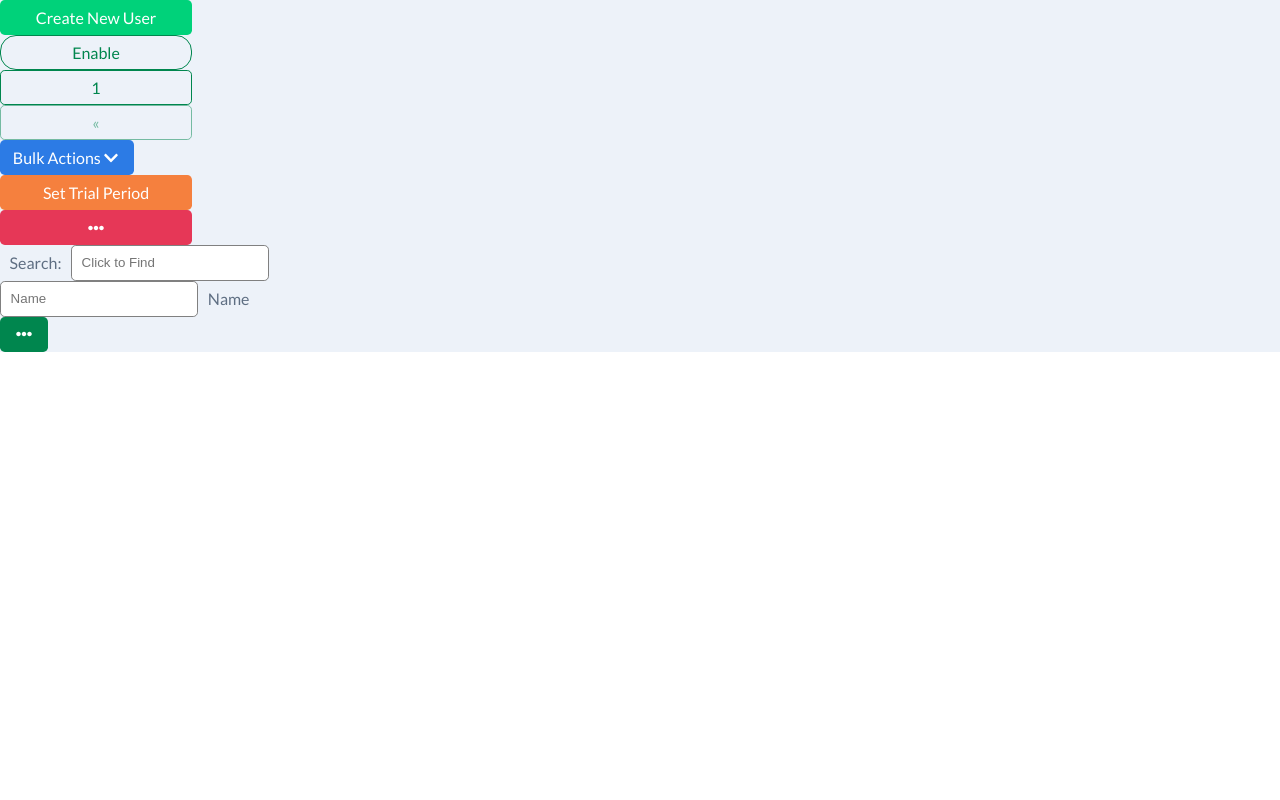
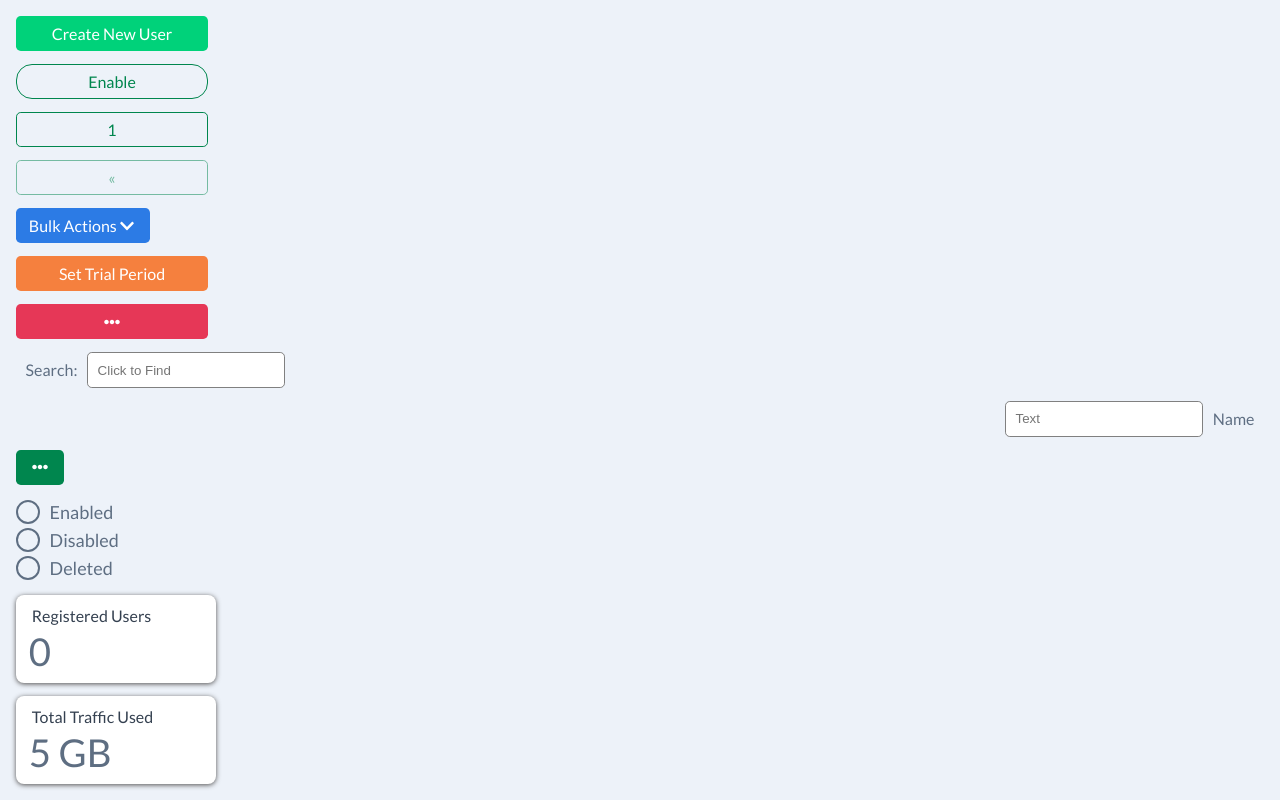
Before and after one commit to darkraisondetre/foxradar-admin-panel, a React app: page / in a window 1280 px wide. Built offline with nearby package versions, Linux system fonts and the light colour scheme.

Commit message:
radio, statistic block

```diff
--- a/src/js/components/Input.jsx
+++ b/src/js/components/Input.jsx
@@ -2,14 +2,13 @@ import React from 'react';
 import api from '../api';
 
 export default class Input extends React.Component {
-
   constructor(props) {
     super(props);
     this.state = { value: '' };
   }
 
   static defaultProps = {
-    placeholder: "",
+    placeholder: "Text",
     className: "",
   }
 
@@ -17,14 +16,8 @@ export default class Input extends React.Component {
     this.setState({ value: event.target.value });
   }
 
-  handleSubmit = (event) => {
-    console.log('Отправленное имя: ' + this.state.value);
-    event.preventDefault();
-  }
-
   render() {
     return (
-      <div className="container">
       <div
         className={api.setClasses(
           ["input-container", this.props.className],
@@ -34,7 +27,6 @@ export default class Input extends React.Component {
         <input type="text" placeholder={this.props.placeholder} value={this.state.value}
           onChange={this.handleChange} className="input br-3" />
       </div>
-      </div>
     );
   }
 }
--- /dev/null
+++ b/src/js/components/radio.jsx
@@ -0,0 +1,44 @@
+import React from 'react';
+import api from '../api';
+
+export default class Radio extends React.Component {
+  constructor() {
+    super();
+    this.state = {
+      clickedItem: null,
+      isToggleOn: false
+    };
+  }
+
+  static defaultProps = {
+    className: ""
+  }
+
+  changeChose = (clickedId) => {
+    this.setState({
+      isToggleOn: !this.state.isToggleOn,
+      clickedItem: clickedId
+    });
+    console.log(clickedId);
+  }
+
+  render() {
+    return (
+      <div>
+        {this.props.radioItems.map((item, index) => {
+          return <div
+            className="radio__button"
+            key={index}
+            value={index}>
+            <div
+              className={api.setClasses(
+                ["radio",  this.state.clickedItem === index ? "selected" : ""]
+              )}
+              onClick={() => this.changeChose(index)}></div>
+            <div className="radio__title">{item.title}</div>
+          </div>
+        })}
+      </div>
+    );
+  }
+}
--- a/src/js/components/select.jsx
+++ b/src/js/components/select.jsx
@@ -14,10 +14,6 @@ export default class SelectButton extends React.Component {
     this.setState({
       isToggleOn: !this.state.isToggleOn
     });
-  }
-
-  handlerClick = (event) => {
-    alert(event.currentTarget.getAttribute('value'));
   }
 
   render() {
@@ -42,8 +38,7 @@ export default class SelectButton extends React.Component {
                     ["list__item", item.devider === 1 ? "bb" : ""]
                   )}
                   key={index}
-                  ref={ref => this.listEl = ref}
-                  onClick={this.handlerClick}
+                  onClick={() => alert(index)}
                   value={index}>
                   {item.title}
                 </div>
--- /dev/null
+++ b/src/js/components/stat.jsx
@@ -0,0 +1,19 @@
+import React from 'react';
+
+export default class Stat extends React.Component {
+
+  static defaultProps = {
+    className: "",
+    title: "Statistics",
+    text: "0"
+  }
+
+  render() {
+    return (
+      <div className="stat-container">
+        <div className="stat-container__title">{this.props.title}</div>
+        <div className="stat-container__text">{this.props.text}</div>
+      </div>
+    );
+  }
+}
--- a/src/js/pages/main.jsx
+++ b/src/js/pages/main.jsx
@@ -2,6 +2,8 @@ import React from 'react';
 import Button from '../components/button';
 import SelectButton from '../components/select';
 import Input from '../components/input'
+import Radio from '../components/radio';
+import Stat from '../components/stat';
 import { faChevronDown, faEllipsisH } from '@fortawesome/free-solid-svg-icons'
 
 export default function Main() {
@@ -15,11 +17,20 @@ export default function Main() {
       <Button title="Set Trial Period" className="button_orange" />
       <Button className="button_red" icon={faEllipsisH} />
       <Input label="Search: " placeholder="Click to Find" />
-      <Input label="Name " placeholder="Name" className="label_right" />
+      <Input label="Name " className="label_right" />
       <SelectButton listItems={listItemsOther} size="5" icon={faEllipsisH} className="button_darkGreen" />
+      <Radio radioItems={radioItems} title="Enable" value="0"/>
+      <Stat title="Registered Users" text="0"/>
+      <Stat title="Total Traffic Used" text="5 GB"/>
     </ div>
   );
 }
+
+const radioItems = [
+  { title: 'Enabled' },
+  { title: 'Disabled' },
+  { title: 'Deleted' }
+]
 
 const listItems = [
   { id: 0, title: 'Adjust Time for All' },
--- a/src/scss/components/_main.scss
+++ b/src/scss/components/_main.scss
@@ -1,8 +1,9 @@
 .main-page {
     width: 100%;
-    height: 100%;
+    height: 100vh;
     display: flex;
     justify-content: space-between;
     flex-direction: column;
     background-color: $bGrey;
+    padding: 1rem;
 }
--- /dev/null
+++ b/src/scss/components/_radio.scss
@@ -0,0 +1,32 @@
+.radio__button {
+    display: flex;
+    align-items: center;
+}
+
+.radio{
+    display: inline-block;
+    width: 24px;
+    height: 24px;
+    border: 2px solid $textGrey;
+    border-radius: 100%;
+    cursor:pointer;
+    margin: 2px 0;
+    position: relative;
+
+    &.selected:after {
+        content: "";
+        position: absolute;
+        width: 14px;
+        height: 14px;
+        background-color: #5e6e82;
+        border-radius: 100%;
+        top: 3px;
+        left: 3px;
+    }
+}
+
+.radio__title {
+    margin: 0 .6rem;
+    color: $textGrey;
+    font-size: 18px;
+}
--- a/src/scss/components/_variables.scss
+++ b/src/scss/components/_variables.scss
@@ -15,3 +15,5 @@ $bGrey: #edf2f9;
 $grey: #bdbdbd;
 
 $textGrey: #5e6e82;
+
+$darkGrey: rgb(52, 64, 80);
--- /dev/null
+++ b/src/scss/components/stat.scss
@@ -0,0 +1,25 @@
+.stat-container {
+    width: 100%;
+    max-width: 200px;
+    height: 5.5rem;
+    display: flex;
+    flex-direction: column;
+    justify-content: space-between;
+    align-items: flex-start;
+    background: $white;
+    border: none;
+    border-radius: .5rem;
+    box-shadow: 0 1px 5px rgb(82, 81, 81);
+    padding: .8rem;
+}
+
+.stat-container__title {
+    color: $darkGrey;
+    padding-left: 3px;
+}
+
+.stat-container__text {
+    color: $textGrey;
+    // font-weight: 700;
+    font-size: 2.4rem;
+}
--- a/src/scss/index.scss
+++ b/src/scss/index.scss
@@ -11,3 +11,5 @@
 @import 'components/main';
 @import 'components/sidebar';
 @import 'components/input';
+@import 'components/radio';
+@import 'components/stat';
```
Lines whose indentation alone changed are shown as unchanged.
